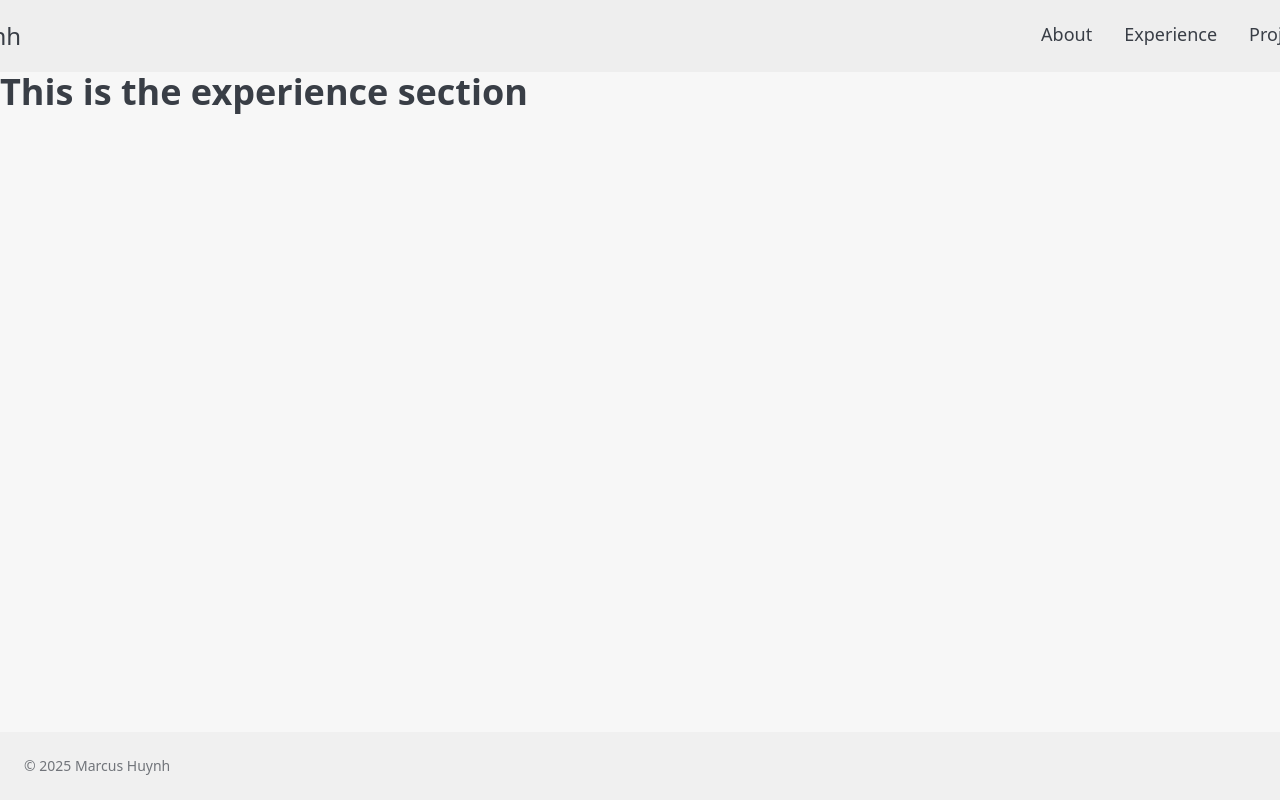
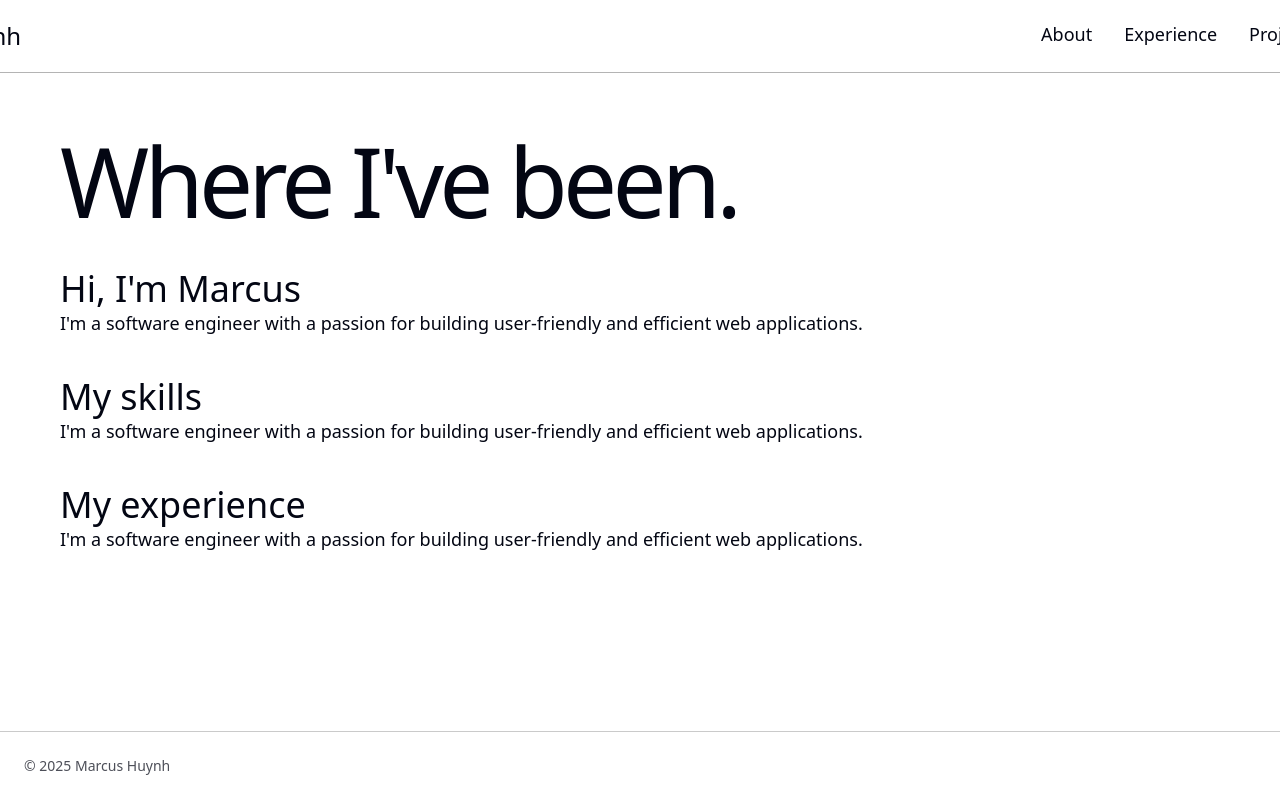
Before and after one commit to mjhuynh8/personal-portfolio, a Next.js app: page /experience in a window 1280 px wide. Shown: the top 800 px of the page. Built offline with nearby package versions, Linux system fonts and the light colour scheme.

Commit message:
about me section

```diff
--- a/app/about/page.js
+++ b/app/about/page.js
@@ -1,7 +1,38 @@
+import Image from "next/image";
+import cat from "./cat_pfp.jpeg";
+
 export default function About() {
   return (
-    <div>
-      <h1 className="text-4xl font-bold">Hi, I&apos;m Marcus</h1>
+    <div className="p-15 flex flex-col gap-20 items-center max-w-7xl mx-auto">
+      <h1
+        className="text-8xl tracking-tighter
+text-balance"
+      >
+        A little about me.
+      </h1>
+      <div className="flex flex-col gap-20">
+        <div className="flex flex-row gap-10">
+          <div className="flex flex-col gap-5 flex-2/3 justify-center">
+            <h1 className="text-6xl">Hi, I&apos;m Marcus</h1>
+            <p className="text-2xl text-balance">
+              I&apos;m a recent Computer Science graduate from Virginia Tech who
+              loves building things, breaking them (on purpose), and then
+              figuring out how to fix them. When I&apos;m not coding, you can
+              probably find me reading, playing games, or hanging out with my
+              cat, Suni.
+            </p>
+          </div>
+          <div className="flex justify-center items-center flex-1/3">
+            <Image
+              src={cat}
+              alt="Marcus Huynh"
+              width={400}
+              height={400}
+              className="rounded-full shadow-lg"
+            />
+          </div>
+        </div>
+      </div>
     </div>
   );
 }
--- a/app/components/Footer.js
+++ b/app/components/Footer.js
@@ -1,6 +1,6 @@
 export default function Footer() {
   return (
-    <footer className="p-6 text-sm opacity-70 bg-secondary mt-auto">
+    <footer className="p-6 text-sm border-t border-secondary opacity-70 bg-primary mt-auto">
       © {new Date().getFullYear()} Marcus Huynh
     </footer>
   );
--- a/app/components/Navbar.js
+++ b/app/components/Navbar.js
@@ -11,7 +11,7 @@ const links = [
 
 export default function Navbar() {
   return (
-    <nav className="flex gap-255 p-5 justify-center bg-secondary">
+    <nav className="flex gap-255 p-5 justify-center bg-primary border-b border-secondary">
       <div className="flex align-left">
         <Link href="/" className="flex items-center gap-2">
           <span className="text-2xl">marcushuynh</span>
--- a/app/contact/page.js
+++ b/app/contact/page.js
@@ -1,7 +1,35 @@
 export default function Contact() {
   return (
-    <div>
-      <h1 className="text-4xl font-bold">This is the contact section</h1>
+    <div className="p-15 flex flex-col gap-10">
+      <h1
+        className="text-8xl tracking-tighter
+text-balance"
+      >
+        Keep in touch.
+      </h1>
+      <div className="flex flex-col gap-10">
+        <div>
+          <h1 className="text-4xl">Hi, I&apos;m Marcus</h1>
+          <p className="text-lg">
+            I&apos;m a software engineer with a passion for building
+            user-friendly and efficient web applications.
+          </p>
+        </div>
+        <div>
+          <h1 className="text-4xl">My skills</h1>
+          <p className="text-lg">
+            I&apos;m a software engineer with a passion for building
+            user-friendly and efficient web applications.
+          </p>
+        </div>
+        <div>
+          <h1 className="text-4xl">My experience</h1>
+          <p className="text-lg">
+            I&apos;m a software engineer with a passion for building
+            user-friendly and efficient web applications.
+          </p>
+        </div>
+      </div>
     </div>
   );
 }
--- a/app/experience/page.js
+++ b/app/experience/page.js
@@ -1,7 +1,35 @@
 export default function Experience() {
   return (
-    <div>
-      <h1 className="text-4xl font-bold">This is the experience section</h1>
+    <div className="p-15 flex flex-col gap-10">
+      <h1
+        className="text-8xl tracking-tighter
+text-balance"
+      >
+        Where I&apos;ve been.
+      </h1>
+      <div className="flex flex-col gap-10">
+        <div>
+          <h1 className="text-4xl">Hi, I&apos;m Marcus</h1>
+          <p className="text-lg">
+            I&apos;m a software engineer with a passion for building
+            user-friendly and efficient web applications.
+          </p>
+        </div>
+        <div>
+          <h1 className="text-4xl">My skills</h1>
+          <p className="text-lg">
+            I&apos;m a software engineer with a passion for building
+            user-friendly and efficient web applications.
+          </p>
+        </div>
+        <div>
+          <h1 className="text-4xl">My experience</h1>
+          <p className="text-lg">
+            I&apos;m a software engineer with a passion for building
+            user-friendly and efficient web applications.
+          </p>
+        </div>
+      </div>
     </div>
   );
 }
--- a/app/globals.css
+++ b/app/globals.css
@@ -1,10 +1,10 @@
 @import "tailwindcss";
 
 @theme {
-  --color-primary: rgb(247, 247, 247); /* Light background color */
-  --color-secondary: rgb(238, 238, 238); /* Slightly darker background shade */
+  --color-primary: rgb(255, 255, 255); /* Light background color */
+  --color-secondary: rgb(180, 180, 180); /* Slightly darker background shade */
   --color-accent: rgb(146, 154, 171); /* Medium gray accent color */
-  --color-text: rgb(57, 62, 70); /* Charcoal dark color */
+  --color-text: rgb(3, 6, 19); /* Charcoal dark color */
 }
 
 @layer base {
--- a/app/projects/page.js
+++ b/app/projects/page.js
@@ -1,7 +1,35 @@
 export default function Projects() {
   return (
-    <div>
-      <h1 className="text-4xl font-bold">This is the projects section</h1>
+    <div className="p-15 flex flex-col gap-10">
+      <h1
+        className="text-8xl tracking-tighter
+text-balance"
+      >
+        Some of my work.
+      </h1>
+      <div className="flex flex-col gap-10">
+        <div>
+          <h1 className="text-4xl">Hi, I&apos;m Marcus</h1>
+          <p className="text-lg">
+            I&apos;m a software engineer with a passion for building
+            user-friendly and efficient web applications.
+          </p>
+        </div>
+        <div>
+          <h1 className="text-4xl">My skills</h1>
+          <p className="text-lg">
+            I&apos;m a software engineer with a passion for building
+            user-friendly and efficient web applications.
+          </p>
+        </div>
+        <div>
+          <h1 className="text-4xl">My experience</h1>
+          <p className="text-lg">
+            I&apos;m a software engineer with a passion for building
+            user-friendly and efficient web applications.
+          </p>
+        </div>
+      </div>
     </div>
   );
 }
```
Also changed, not shown: app/about/cat_pfp.jpeg (added).
